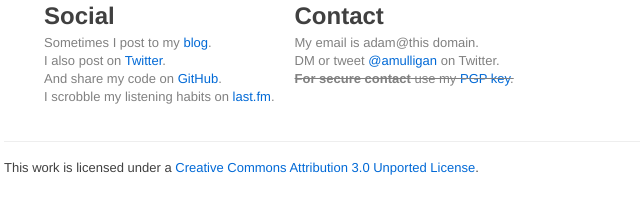
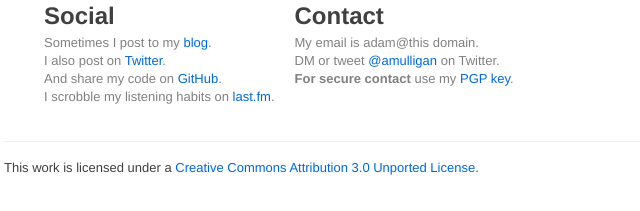
Before and after one commit to adammulligan/CyanOryx, a plain HTML site: page Jan2012/index.html in a window 1280 px wide. Shown: the part 387-598 px from the top of the page, 166-806 px from the left. Drawn offline with nearby package versions, Linux system fonts and the light colour scheme.

Commit message:
Reinstated key

```diff
--- a/Jan2012/index.html
+++ b/Jan2012/index.html
@@ -101,7 +101,7 @@
           <ul class="unstyled">
             <li>My email is adam@this domain.</li>
             <li>DM or tweet <a href="http://twitter.com/amulligan">@amulligan</a> on Twitter.</li>
-            <li id="pgp" rel="twipsy" title="Temporarily unavailable"><strike><strong>For secure contact</strong> use my <a href="key.asc">PGP key</a>.</strike></li>
+            <li><strong>For secure contact</strong> use my <a href="key.asc">PGP key</a>.</li>
           </ul>
         </div>
       </div>
```
